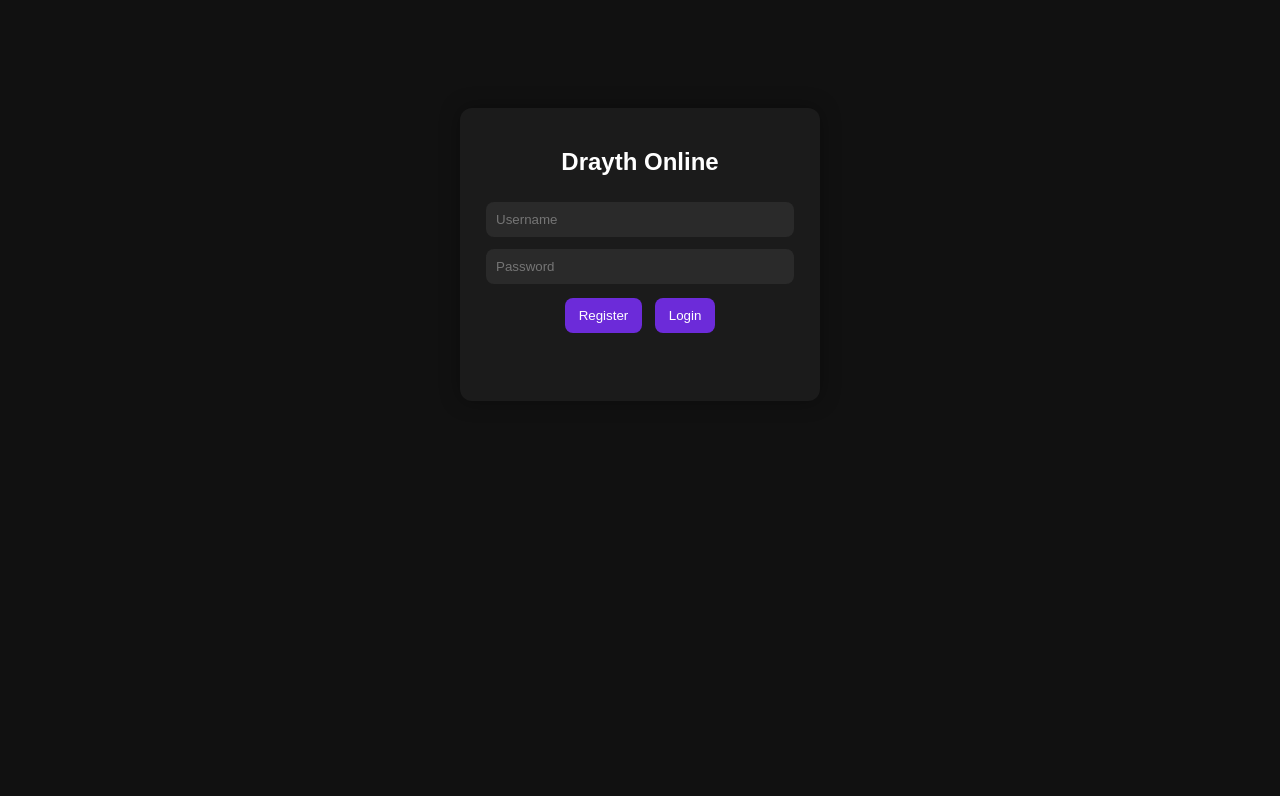
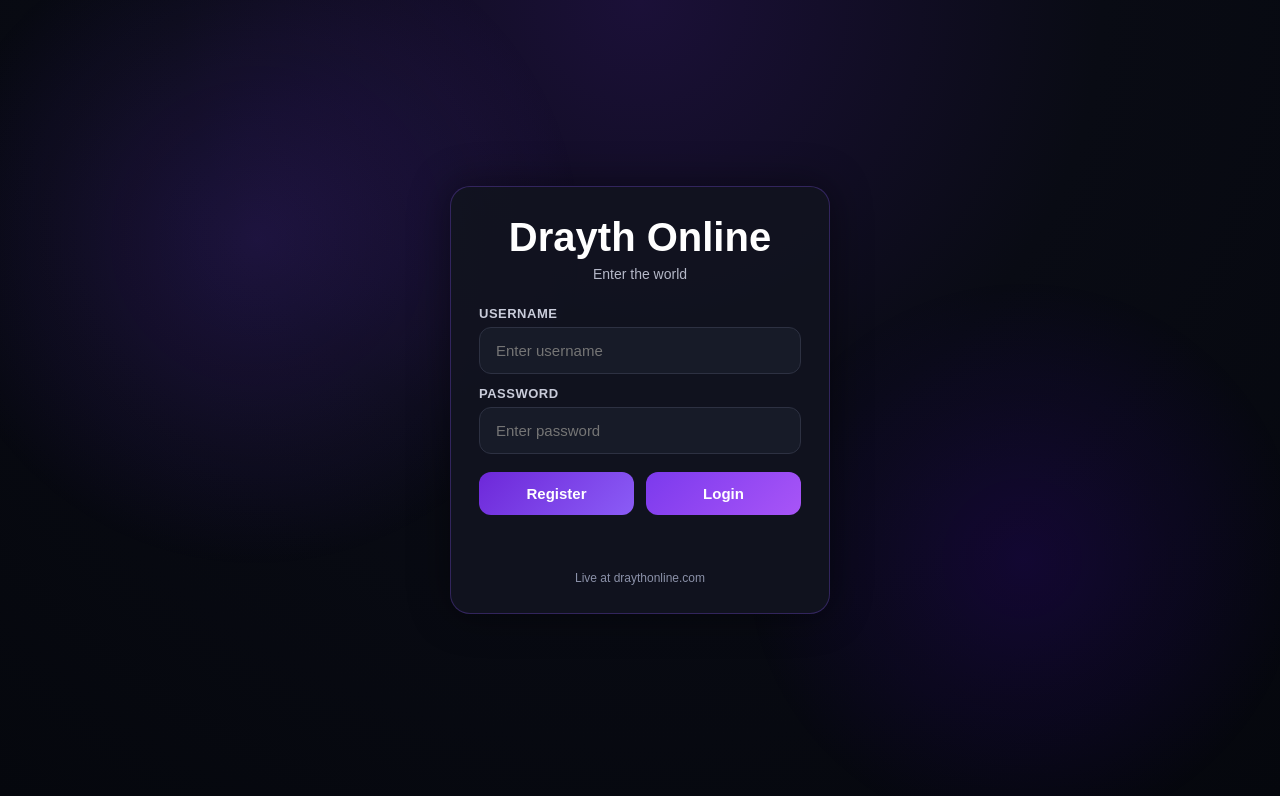
Before and after one commit to TEMMPY/drayth-server, a website: page login.html in a window 1280 px wide. Drawn offline with Linux system fonts and the light colour scheme.

Commit message:
Update login.html

```diff
--- a/login.html
+++ b/login.html
@@ -1,78 +1,167 @@
 <!DOCTYPE html>
 <html>
 <head>
-  <meta charset="UTF-8">
-  <title>Login - Drayth Online</title>
+  <meta charset="UTF-8" />
+  <title>Drayth Online - Login</title>
   <style>
+    * { box-sizing: border-box; }
+
     body {
-      background: #111;
-      color: white;
-      text-align: center;
+      margin: 0;
+      min-height: 100vh;
       font-family: Arial, sans-serif;
-      padding-top: 100px;
+      color: #fff;
+      background:
+        radial-gradient(circle at top, #1b1038 0%, #090b14 45%, #05070d 100%);
+      display: flex;
+      align-items: center;
+      justify-content: center;
     }
 
-    .box {
-      width: 320px;
-      margin: auto;
-      background: #1b1b1b;
-      padding: 20px;
-      border-radius: 12px;
-      box-shadow: 0 0 20px rgba(0,0,0,0.35);
+    .bg-glow {
+      position: fixed;
+      inset: 0;
+      pointer-events: none;
+      background:
+        radial-gradient(circle at 20% 30%, rgba(122, 58, 255, 0.18), transparent 28%),
+        radial-gradient(circle at 80% 70%, rgba(88, 0, 255, 0.14), transparent 24%);
+    }
+
+    .login-card {
+      width: 380px;
+      padding: 28px;
+      border-radius: 20px;
+      background: rgba(17, 20, 31, 0.94);
+      border: 1px solid rgba(137, 86, 255, 0.28);
+      box-shadow: 0 0 40px rgba(0,0,0,0.45);
+      position: relative;
+      z-index: 2;
+    }
+
+    .title {
+      text-align: center;
+      font-size: 40px;
+      font-weight: 800;
+      margin: 0 0 6px;
+      color: #ffffff;
+    }
+
+    .subtitle {
+      text-align: center;
+      color: #b5b8c8;
+      margin: 0 0 24px;
+      font-size: 14px;
+    }
+
+    .label {
+      display: block;
+      margin: 12px 0 6px;
+      color: #c9ccda;
+      font-size: 13px;
+      font-weight: 700;
+      letter-spacing: 0.5px;
     }
 
     input {
-      width: 90%;
-      padding: 10px;
-      margin: 6px 0;
-      border: none;
-      border-radius: 8px;
-      background: #2a2a2a;
-      color: white;
+      width: 100%;
+      padding: 14px 16px;
+      border-radius: 12px;
+      border: 1px solid #2d3142;
+      background: #171b28;
+      color: #fff;
+      outline: none;
+      font-size: 15px;
+    }
+
+    input:focus {
+      border-color: #8b5cf6;
+      box-shadow: 0 0 0 3px rgba(139, 92, 246, 0.18);
+    }
+
+    .btn-row {
+      display: flex;
+      gap: 12px;
+      margin-top: 18px;
     }
 
     button {
-      padding: 10px 14px;
-      margin: 8px 4px 0;
+      flex: 1;
+      padding: 13px 14px;
       border: none;
-      border-radius: 8px;
-      background: #6c2bd9;
+      border-radius: 12px;
+      cursor: pointer;
+      font-weight: 700;
+      font-size: 15px;
       color: white;
-      cursor: pointer;
+      transition: transform 0.12s ease, opacity 0.12s ease;
     }
 
     button:hover {
-      opacity: 0.9;
+      transform: translateY(-1px);
+      opacity: 0.95;
+    }
+
+    .btn-register {
+      background: linear-gradient(135deg, #6d28d9, #8b5cf6);
+    }
+
+    .btn-login {
+      background: linear-gradient(135deg, #7c3aed, #a855f7);
     }
 
     #status {
-      margin-top: 12px;
-      min-height: 20px;
-      color: #ddd;
+      margin-top: 16px;
+      min-height: 22px;
+      text-align: center;
+      font-size: 14px;
+      color: #d2d6e7;
+    }
+
+    .footer-note {
+      margin-top: 18px;
+      text-align: center;
+      font-size: 12px;
+      color: #8b91a9;
     }
   </style>
 </head>
 <body>
-  <div class="box">
-    <h2>Drayth Online</h2>
+  <div class="bg-glow"></div>
 
-    <input id="user" placeholder="Username">
-    <br>
-    <input id="pass" type="password" placeholder="Password">
-    <br>
+  <div class="login-card">
+    <h1 class="title">Drayth Online</h1>
+    <p class="subtitle">Enter the world</p>
 
-    <button onclick="register()">Register</button>
-    <button onclick="login()">Login</button>
+    <label class="label">USERNAME</label>
+    <input id="user" placeholder="Enter username" />
 
-    <p id="status"></p>
+    <label class="label">PASSWORD</label>
+    <input id="pass" type="password" placeholder="Enter password" />
+
+    <div class="btn-row">
+      <button class="btn-register" onclick="register()">Register</button>
+      <button class="btn-login" onclick="login()">Login</button>
+    </div>
+
+    <div id="status"></div>
+    <div class="footer-note">Live at draythonline.com</div>
   </div>
 
   <script>
     const API = "https://drayth-server.onrender.com";
 
+    function setStatus(text) {
+      document.getElementById("status").innerText = text;
+    }
+
     function register() {
       const username = document.getElementById("user").value.trim();
       const password = document.getElementById("pass").value.trim();
+
+      if (!username || !password) {
+        setStatus("Enter a username and password.");
+        return;
+      }
 
       fetch(API + "/register", {
         method: "POST",
@@ -80,17 +169,18 @@
         body: JSON.stringify({ username, password })
       })
       .then(r => r.text())
-      .then(msg => {
-        document.getElementById("status").innerText = msg;
-      })
-      .catch(() => {
-        document.getElementById("status").innerText = "Register failed";
-      });
+      .then(msg => setStatus(msg))
+      .catch(() => setStatus("Register failed."));
     }
 
     function login() {
       const username = document.getElementById("user").value.trim();
       const password = document.getElementById("pass").value.trim();
+
+      if (!username || !password) {
+        setStatus("Enter a username and password.");
+        return;
+      }
 
       fetch(API + "/login", {
         method: "POST",
@@ -103,12 +193,10 @@
           localStorage.setItem("user", username);
           window.location = "index.html";
         } else {
-          document.getElementById("status").innerText = "Login failed";
+          setStatus("Login failed.");
         }
       })
-      .catch(() => {
-        document.getElementById("status").innerText = "Login failed";
-      });
+      .catch(() => setStatus("Login failed."));
     }
   </script>
 </body>
```
